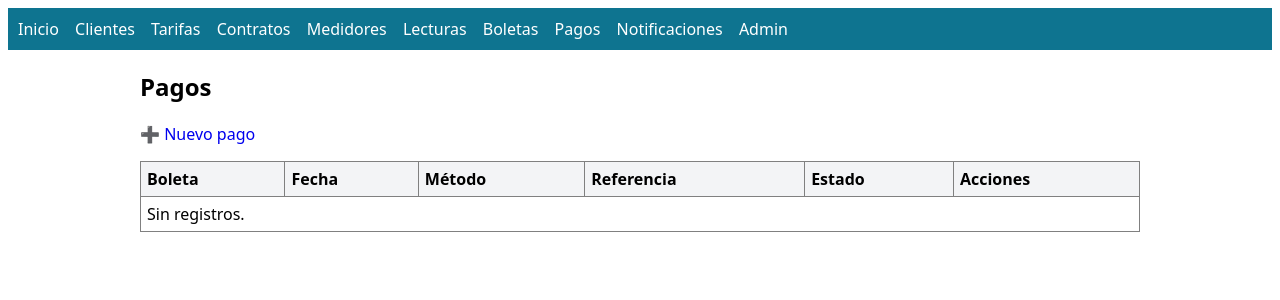
After one commit to allan-alquinta/proyecto1-back-end, a Django app: page /pagos/ in a window 1280 px wide. The commit adds this page. Shown: the top 300 px of the page. Run offline with Django 5.2, Linux system fonts and the light colour scheme; data that the repository does not hold is empty.

Commit message:
commit 8 CRUD completo de Pagos y Notificaciones

```diff
--- a/gestion/urls.py
+++ b/gestion/urls.py
@@ -40,4 +40,16 @@ urlpatterns = [
     path('boletas/nueva/', views.BoletaCreateView.as_view(), name='boleta_create'),
     path('boletas/<int:pk>/editar/', views.BoletaUpdateView.as_view(), name='boleta_update'),
     path('boletas/<int:pk>/eliminar/', views.BoletaDeleteView.as_view(), name='boleta_delete'),
+
+    # ---- Pagos ----
+    path('pagos/', views.PagoListView.as_view(), name='pago_list'),
+    path('pagos/nuevo/', views.PagoCreateView.as_view(), name='pago_create'),
+    path('pagos/<int:pk>/editar/', views.PagoUpdateView.as_view(), name='pago_update'),
+    path('pagos/<int:pk>/eliminar/', views.PagoDeleteView.as_view(), name='pago_delete'),
+
+    # ---- Notificaciones ----
+    path('notificaciones/', views.NotificacionListView.as_view(), name='notificacion_list'),
+    path('notificaciones/nueva/', views.NotificacionCreateView.as_view(), name='notificacion_create'),
+    path('notificaciones/<int:pk>/editar/', views.NotificacionUpdateView.as_view(), name='notificacion_update'),
+    path('notificaciones/<int:pk>/eliminar/', views.NotificacionDeleteView.as_view(), name='notificacion_delete'),
 ]
--- a/gestion/views.py
+++ b/gestion/views.py
@@ -2,7 +2,7 @@ from django.views.generic import TemplateView, ListView, CreateView, UpdateView,
 from django.urls import reverse_lazy
 from .models import (
     Cliente, Tarifa, Contrato, Medidor,
-    Lectura, Boleta
+    Lectura, Boleta, Pago, Notificacion
 )
 
 class HomeView(TemplateView):
@@ -145,3 +145,49 @@ class BoletaDeleteView(DeleteView):
     model = Boleta
     template_name = 'gestion/boleta_confirm_delete.html'
     success_url = reverse_lazy('boleta_list')
+
+# ====== Pagos ======
+class PagoListView(ListView):
+    model = Pago
+    template_name = 'gestion/pago_list.html'
+    context_object_name = 'pagos'
+
+class PagoCreateView(CreateView):
+    model = Pago
+    fields = ['boleta', 'fecha_pago', 'metodo_pago', 'numero_referencia', 'estado_pago']
+    template_name = 'gestion/pago_form.html'
+    success_url = reverse_lazy('pago_list')
+
+class PagoUpdateView(UpdateView):
+    model = Pago
+    fields = ['boleta', 'fecha_pago', 'metodo_pago', 'numero_referencia', 'estado_pago']
+    template_name = 'gestion/pago_form.html'
+    success_url = reverse_lazy('pago_list')
+
+class PagoDeleteView(DeleteView):
+    model = Pago
+    template_name = 'gestion/pago_confirm_delete.html'
+    success_url = reverse_lazy('pago_list')
+
+# ====== Notificaciones ======
+class NotificacionListView(ListView):
+    model = Notificacion
+    template_name = 'gestion/notificacion_list.html'
+    context_object_name = 'notificaciones'
+
+class NotificacionCreateView(CreateView):
+    model = Notificacion
+    fields = ['tipo', 'mensaje']
+    template_name = 'gestion/notificacion_form.html'
+    success_url = reverse_lazy('notificacion_list')
+
+class NotificacionUpdateView(UpdateView):
+    model = Notificacion
+    fields = ['tipo', 'mensaje']
+    template_name = 'gestion/notificacion_form.html'
+    success_url = reverse_lazy('notificacion_list')
+
+class NotificacionDeleteView(DeleteView):
+    model = Notificacion
+    template_name = 'gestion/notificacion_confirm_delete.html'
+    success_url = reverse_lazy('notificacion_list')
--- /dev/null
+++ b/templates/gestion/pago_list.html
@@ -0,0 +1,24 @@
+{% extends "layout/base.html" %}
+{% block title %}Pagos{% endblock %}
+{% block content %}
+<h2>Pagos</h2>
+<p><a href="{% url 'pago_create' %}">➕ Nuevo pago</a></p>
+<table border="1" cellpadding="6">
+  <tr><th>Boleta</th><th>Fecha</th><th>Método</th><th>Referencia</th><th>Estado</th><th>Acciones</th></tr>
+  {% for p in pagos %}
+    <tr>
+      <td>{{ p.boleta }}</td>
+      <td>{{ p.fecha_pago }}</td>
+      <td>{{ p.metodo_pago }}</td>
+      <td>{{ p.numero_referencia }}</td>
+      <td>{{ p.estado_pago }}</td>
+      <td>
+        <a href="{% url 'pago_update' p.id %}">Editar</a> |
+        <a href="{% url 'pago_delete' p.id %}">Eliminar</a>
+      </td>
+    </tr>
+  {% empty %}
+    <tr><td colspan="6">Sin registros.</td></tr>
+  {% endfor %}
+</table>
+{% endblock %}
--- a/templates/layout/base.html
+++ b/templates/layout/base.html
@@ -15,6 +15,8 @@
     <a href="{% url 'medidor_list' %}" style="color:white; margin-right:12px;">Medidores</a>
     <a href="{% url 'lectura_list' %}" style="color:white; margin-right:12px;">Lecturas</a>
     <a href="{% url 'boleta_list' %}" style="color:white; margin-right:12px;">Boletas</a>
+    <a href="{% url 'pago_list' %}" style="color:white; margin-right:12px;">Pagos</a>
+    <a href="{% url 'notificacion_list' %}" style="color:white; margin-right:12px;">Notificaciones</a>
     <a href="/admin/" style="color:white;">Admin</a>
   </nav>
   <main style="max-width:1000px; margin:20px auto;">
```
Also changed, not shown: templates/gestion/notificacion_confirm_delete.html (added, +11 -0 lines), templates/gestion/notificacion_form.html (added, +11 -0 lines), templates/gestion/notificacion_list.html (added, +22 -0 lines), templates/gestion/pago_confirm_delete.html (added, +11 -0 lines), templates/gestion/pago_form.html (added, +11 -0 lines).
